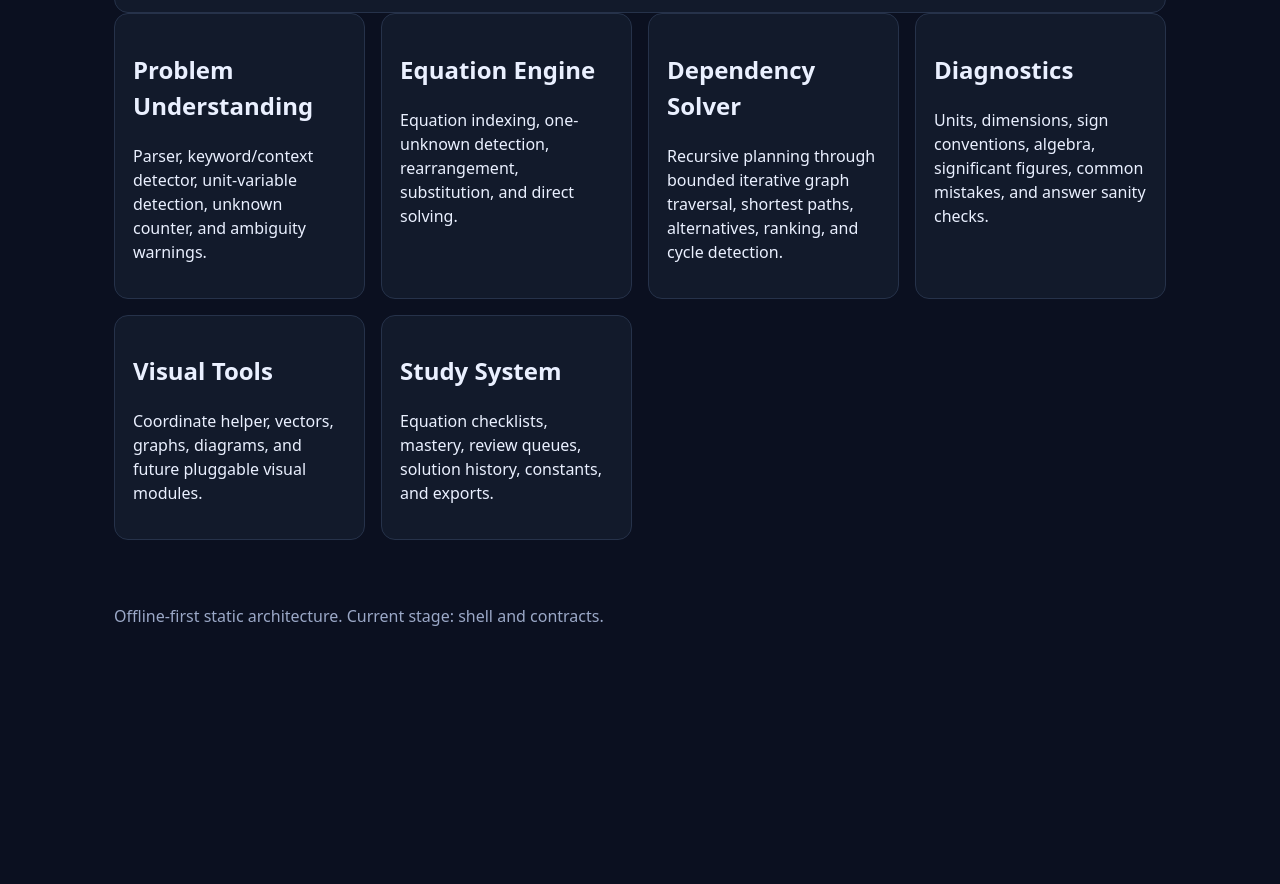
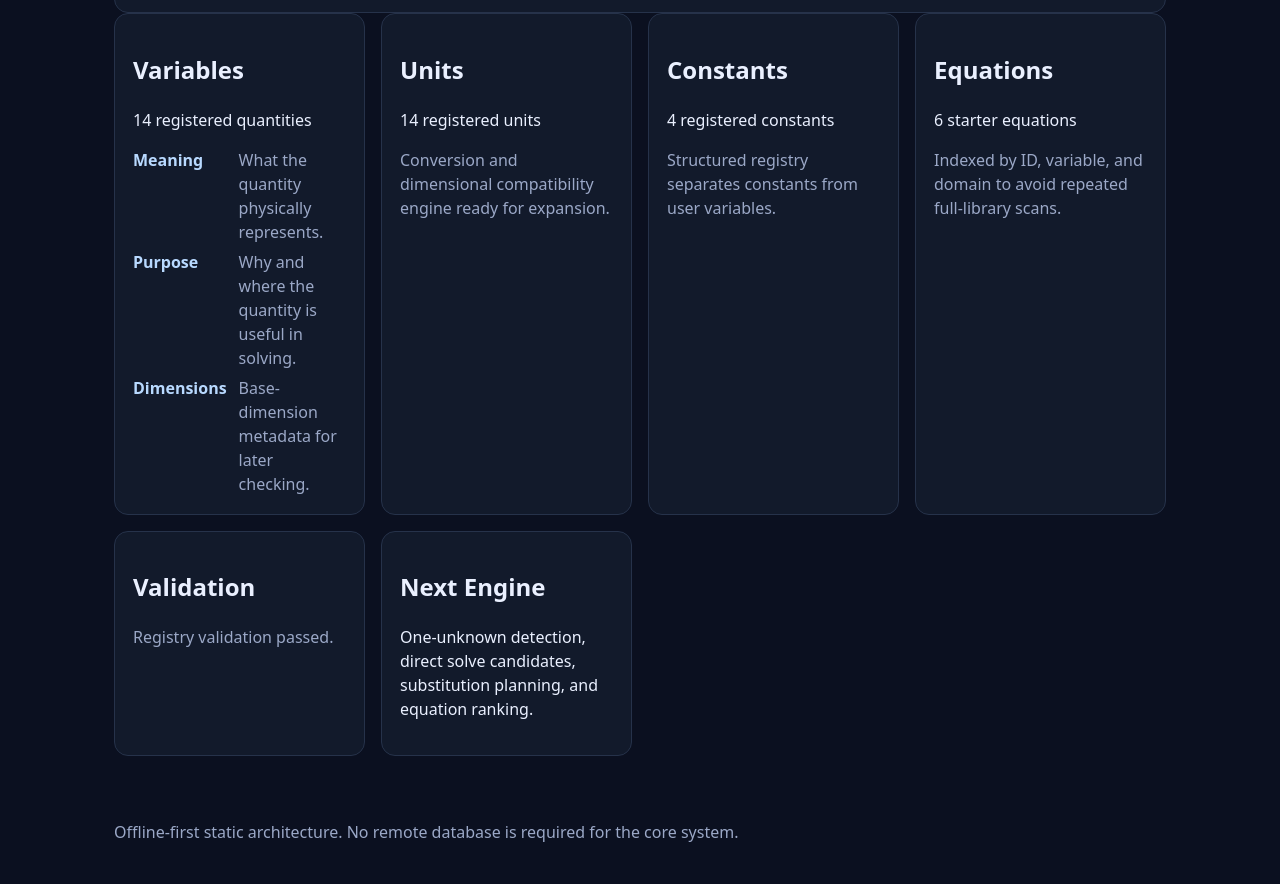
Before and after one commit to joshuatcs2026/physicsolver, a plain HTML site: page index.html in a window 1280 px wide. Shown: the part 562-1446 px from the top of the page. Before the commit the page ends 1230 px from the top, so only its background shows below. Drawn offline with Linux system fonts and the light colour scheme.

Commit message:
Wire Phase 1 registries and validation into the static app shell

```diff
--- a/index.html
+++ b/index.html
@@ -7,59 +7,45 @@
   <title>PhysicsSolver</title>
   <style>
     :root { color-scheme: dark; --bg:#0b1020; --panel:#121a2b; --line:#26324a; --text:#eaf0ff; --muted:#9ba8c7; --accent:#67b7ff; }
-    * { box-sizing:border-box; }
-    body { margin:0; font:16px/1.5 system-ui,sans-serif; background:var(--bg); color:var(--text); }
-    header, main, footer { max-width:1100px; margin:auto; padding:24px; }
-    header { border-bottom:1px solid var(--line); }
-    .grid { display:grid; grid-template-columns:repeat(auto-fit,minmax(240px,1fr)); gap:16px; }
-    .card { background:var(--panel); border:1px solid var(--line); border-radius:14px; padding:18px; }
+    * { box-sizing:border-box; } body { margin:0; font:16px/1.5 system-ui,sans-serif; background:var(--bg); color:var(--text); }
+    header, main, footer { max-width:1100px; margin:auto; padding:24px; } header { border-bottom:1px solid var(--line); }
+    .grid { display:grid; grid-template-columns:repeat(auto-fit,minmax(240px,1fr)); gap:16px; }.card { background:var(--panel); border:1px solid var(--line); border-radius:14px; padding:18px; }
     textarea { width:100%; min-height:150px; background:#0d1424; color:var(--text); border:1px solid var(--line); border-radius:10px; padding:12px; resize:vertical; }
-    button { margin-top:10px; padding:10px 14px; border:0; border-radius:8px; background:var(--accent); color:#06101d; font-weight:700; cursor:pointer; }
-    .status { color:var(--muted); }
-    code { color:#b8d9ff; }
+    button { margin-top:10px; padding:10px 14px; border:0; border-radius:8px; background:var(--accent); color:#06101d; font-weight:700; cursor:pointer; }.status { color:var(--muted); } code { color:#b8d9ff; }
+    dl { margin:0; display:grid; grid-template-columns:auto 1fr; gap:6px 12px; } dt { font-weight:700; color:#b8d9ff; } dd { margin:0; color:var(--muted); }
   </style>
 </head>
 <body>
-  <header>
-    <h1>PhysicsSolver</h1>
-    <p class="status">Framework build — solver engine modules are planned but intentionally not implemented yet.</p>
-  </header>
-
+  <header><h1>PhysicsSolver</h1><p class="status">Phase 1 — normalized variables, units, constants, equations, and validation foundations.</p></header>
   <main>
-    <section class="card">
-      <h2>Problem Input</h2>
-      <textarea id="problem-input" placeholder="Paste or type a physics problem here..."></textarea>
-      <button id="analyze-button" type="button">Analyze framework</button>
-      <p id="analysis-status" class="status" aria-live="polite">Waiting for input.</p>
-    </section>
-
-    <section class="grid" aria-label="Planned systems">
-      <article class="card"><h2>Problem Understanding</h2><p>Parser, keyword/context detector, unit-variable detection, unknown counter, and ambiguity warnings.</p></article>
-      <article class="card"><h2>Equation Engine</h2><p>Equation indexing, one-unknown detection, rearrangement, substitution, and direct solving.</p></article>
-      <article class="card"><h2>Dependency Solver</h2><p>Recursive planning through bounded iterative graph traversal, shortest paths, alternatives, ranking, and cycle detection.</p></article>
-      <article class="card"><h2>Diagnostics</h2><p>Units, dimensions, sign conventions, algebra, significant figures, common mistakes, and answer sanity checks.</p></article>
-      <article class="card"><h2>Visual Tools</h2><p>Coordinate helper, vectors, graphs, diagrams, and future pluggable visual modules.</p></article>
-      <article class="card"><h2>Study System</h2><p>Equation checklists, mastery, review queues, solution history, constants, and exports.</p></article>
+    <section class="card"><h2>Problem Input</h2><textarea id="problem-input" placeholder="Paste or type a physics problem here..."></textarea><button id="analyze-button" type="button">Analyze framework</button><p id="analysis-status" class="status" aria-live="polite">Waiting for input.</p></section>
+    <section class="grid" aria-label="Current data foundation">
+      <article class="card"><h2>Variables</h2><p id="variable-count">Loading…</p><dl><dt>Meaning</dt><dd>What the quantity physically represents.</dd><dt>Purpose</dt><dd>Why and where the quantity is useful in solving.</dd><dt>Dimensions</dt><dd>Base-dimension metadata for later checking.</dd></dl></article>
+      <article class="card"><h2>Units</h2><p id="unit-count">Loading…</p><p class="status">Conversion and dimensional compatibility engine ready for expansion.</p></article>
+      <article class="card"><h2>Constants</h2><p id="constant-count">Loading…</p><p class="status">Structured registry separates constants from user variables.</p></article>
+      <article class="card"><h2>Equations</h2><p id="equation-count">Loading…</p><p class="status">Indexed by ID, variable, and domain to avoid repeated full-library scans.</p></article>
+      <article class="card"><h2>Validation</h2><p id="validation-status" class="status">Checking registry…</p></article>
+      <article class="card"><h2>Next Engine</h2><p>One-unknown detection, direct solve candidates, substitution planning, and equation ranking.</p></article>
     </section>
   </main>
-
-  <footer class="status">
-    <p>Offline-first static architecture. Current stage: shell and contracts.</p>
-  </footer>
-
-  <script>
-    (() => {
-      'use strict';
-      const input = document.getElementById('problem-input');
-      const button = document.getElementById('analyze-button');
-      const status = document.getElementById('analysis-status');
-      button.addEventListener('click', () => {
-        const text = input.value.trim();
-        status.textContent = text
-          ? 'Input captured. Future parser, unit detector, and solver graph will process this problem.'
-          : 'Enter a problem first.';
-      });
-    })();
+  <footer class="status"><p>Offline-first static architecture. No remote database is required for the core system.</p></footer>
+  <script type="module">
+    import { VARIABLES } from './src/data/variables/registry.js';
+    import { UNITS } from './src/data/units/registry.js';
+    import { CONSTANTS } from './src/data/constants/registry.js';
+    import { EQUATIONS } from './src/data/equations/registry.js';
+    import { validateRegistry } from './src/data/schemas/validate.js';
+    const byId = id => document.getElementById(id);
+    byId('variable-count').textContent = `${VARIABLES.length} registered quantities`;
+    byId('unit-count').textContent = `${UNITS.length} registered units`;
+    byId('constant-count').textContent = `${CONSTANTS.length} registered constants`;
+    byId('equation-count').textContent = `${EQUATIONS.length} starter equations`;
+    const errors = validateRegistry({variables:VARIABLES,equations:EQUATIONS,constants:CONSTANTS});
+    byId('validation-status').textContent = errors.length ? `Registry errors: ${errors.join(', ')}` : 'Registry validation passed.';
+    byId('analyze-button').addEventListener('click', () => {
+      const text = byId('problem-input').value.trim();
+      byId('analysis-status').textContent = text ? 'Input captured. Phase 2 will detect quantities and direct-solve candidates.' : 'Enter a problem first.';
+    });
   </script>
 </body>
 </html>
```
